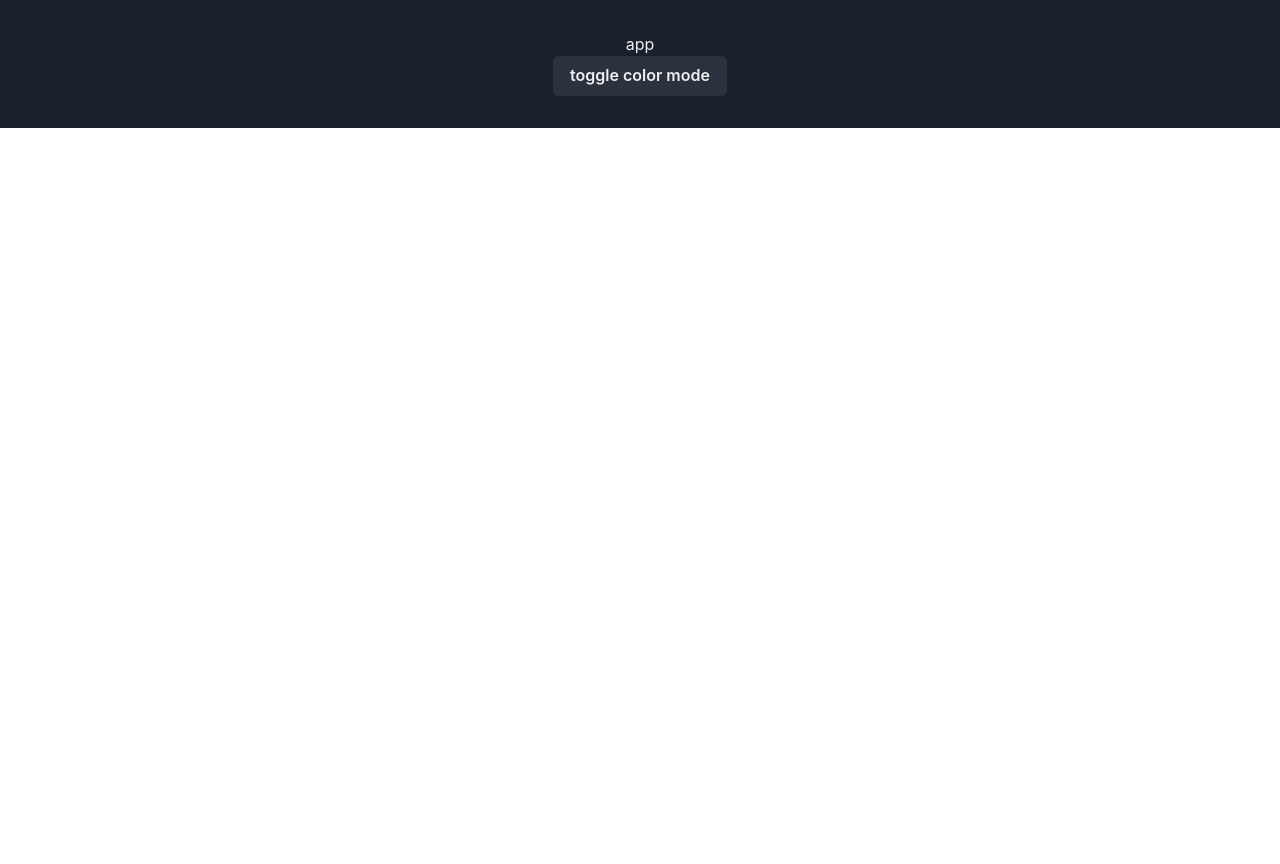
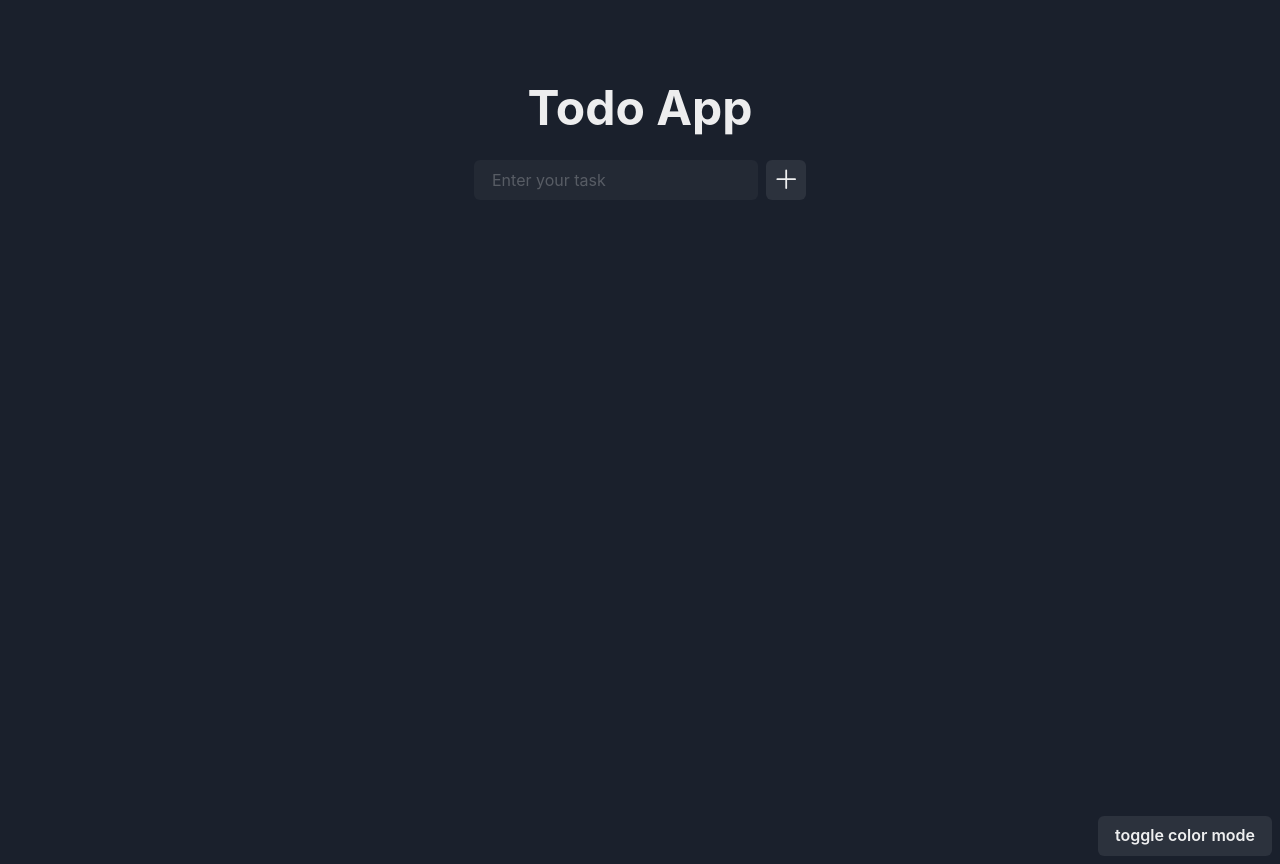
Before and after one commit to nader2356/react-typescript-todo, a React (Vite) app: page / in a window 1280 px wide. Before the commit the page ends 800 px from the top, so only its background shows below. Built offline with nearby package versions, Linux system fonts and the light colour scheme.

Commit message:
ajputer main

```diff
--- a/package.json
+++ b/package.json
@@ -12,7 +12,9 @@
     "@chakra-ui/react": "^2.5.3",
     "@emotion/react": "^11.10.6",
     "@emotion/styled": "^11.10.6",
+    "@heroicons/react": "^2.0.16",
     "framer-motion": "^10.9.1",
+    "heroicons": "^2.0.16",
     "react": "^18.2.0",
     "react-dom": "^18.2.0"
   },
--- a/src/App.tsx
+++ b/src/App.tsx
@@ -3,15 +3,23 @@ import reactLogo from './assets/react.svg'
 import viteLogo from '/vite.svg'
 import { Button, useColorMode } from "@chakra-ui/react";
 import './App.css'
+import Main from "./components/Main";
 
-function App() {
+const App: React.FC = () => {
   const { colorMode, toggleColorMode } = useColorMode();
 
   return (
-    <div>
-      <div>app</div>
-      <Button onClick={toggleColorMode}>toggle color mode</Button>
-    </div>
+    <>
+      <Main />
+      <Button
+        position="absolute"
+        bottom=".5rem"
+        right=".5rem"
+        onClick={toggleColorMode}
+      >
+        toggle color mode
+      </Button>
+    </>
   );
 }
 
--- /dev/null
+++ b/src/components/Main.tsx
@@ -0,0 +1,115 @@
+import React, { useState } from "react";
+
+import {
+  Flex,
+  Box,
+  Container,
+  Divider,
+  Stack,
+  Input,
+  Text,
+  IconButton,
+  HStack,
+  Alert,
+  AlertIcon,
+  AlertTitle,
+  AlertDescription,
+} from "@chakra-ui/react";
+
+import { useAlert } from "../hooks/useAlert";
+
+import { PlusIcon } from "@heroicons/react/24/outline";
+import { XMarkIcon } from "@heroicons/react/24/outline";
+
+const Main: React.FC = () => {
+  const [todoList, setTodoList] = useState<string[]>([]);
+  const [newTodo, setNewTodo] = useState<string>("");
+
+  const {
+    state: { isVisible, title, description, status },
+    notifie,
+  } = useAlert();
+
+  const handleSubmit = (e: React.FormEvent<HTMLFormElement>) => {
+    e.preventDefault();
+
+    if (!newTodo) return notifie("Form", "Should Not Be Empty.", "error");
+
+    setTodoList((prev) => [...prev, newTodo]);
+    notifie("Task", `Added ${newTodo}.`, "success");
+    setNewTodo("");
+  };
+
+  const handleChange = (e: React.ChangeEvent<HTMLInputElement>) => {
+    setNewTodo(e.target.value);
+  };
+
+  const handleRemove = (index: number) => {
+    setTodoList((prev) => prev.filter((_, i) => i !== index));
+    notifie("Task", `Removed ${todoList[index]}.`, "success");
+  };
+
+  return (
+    <Container minH="100vh" textAlign="center" paddingTop="10%">
+      <Text fontSize="5xl" fontWeight="bold">
+        Todo App
+      </Text>
+      <Flex minW="10rem" p="1rem" direction="column">
+        <form onSubmit={handleSubmit}>
+          <HStack>
+            <Input
+              variant="filled"
+              placeholder="Enter your task"
+              onChange={handleChange}
+              value={newTodo}
+            />
+            <IconButton
+              aria-label="add something to do"
+              type="submit"
+              p=".3rem"
+              icon={<PlusIcon />}
+            />
+          </HStack>
+        </form>
+        {todoList.length > 0 && (
+          <Stack direction="column" spacing="1rem" paddingBlock="1rem">
+            {todoList.reverse().map((item, i) => (
+              <Box key={i}>
+                {i === 0 && <Divider />}
+                <Flex justify="space-between" align="center" p=".5rem">
+                  <Text>{item}</Text>
+                  <HStack>
+                    <IconButton
+                      aria-label="remove task"
+                      icon={<XMarkIcon />}
+                      p=".3rem"
+                      size="sm"
+                      onClick={() => handleRemove(i)}
+                    />
+                  </HStack>
+                </Flex>
+                <Divider />
+              </Box>
+            ))}
+          </Stack>
+        )}
+      </Flex>
+      {isVisible && (
+        <Alert
+          position="absolute"
+          variant="left-accent"
+          top="1"
+          left="1"
+          w="xl"
+          status={status}
+        >
+          <AlertIcon />
+          <AlertTitle>{title}</AlertTitle>
+          <AlertDescription>{description}</AlertDescription>
+        </Alert>
+      )}
+    </Container>
+  );
+};
+
+export default Main;
--- /dev/null
+++ b/src/hooks/useAlert.tsx
@@ -0,0 +1,36 @@
+import { useState } from "react";
+
+interface state {
+  isVisible: boolean;
+  title: string;
+  description: string;
+  status: "success" | "error";
+}
+
+const initialState: state = {
+  isVisible: false,
+  title: "",
+  description: "",
+  status: "success",
+};
+
+export const useAlert = () => {
+  const [state, setState] = useState<state>(initialState);
+
+  const notifie = (
+    title: string,
+    description: string,
+    status: "success" | "error"
+  ) => {
+    setState({
+      isVisible: true,
+      title,
+      description,
+      status,
+    });
+
+    setTimeout(() => setState(initialState), 3000);
+  };
+
+  return { state, notifie };
+};
```
Also changed, not shown: 1 other file (tests, documents, lock files or other folders).
